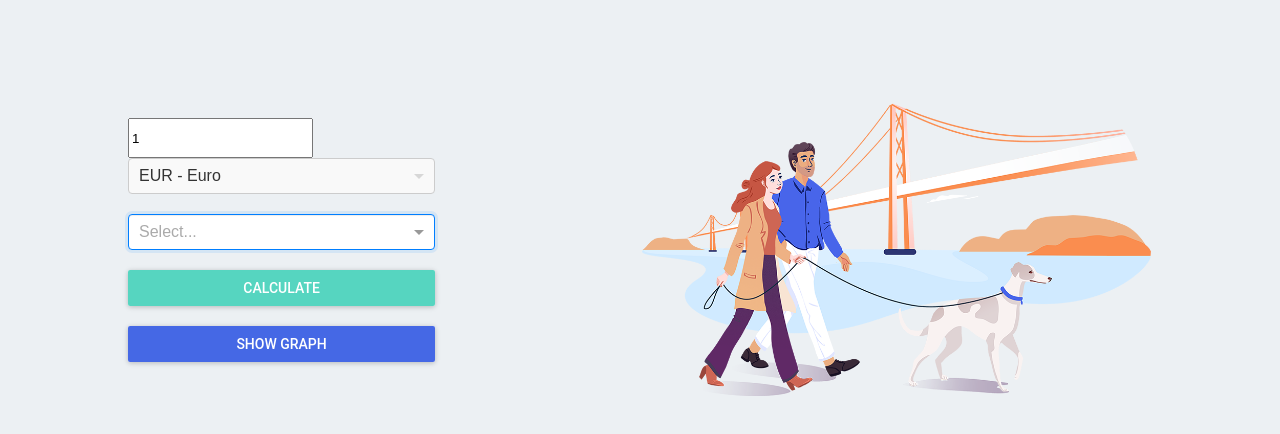
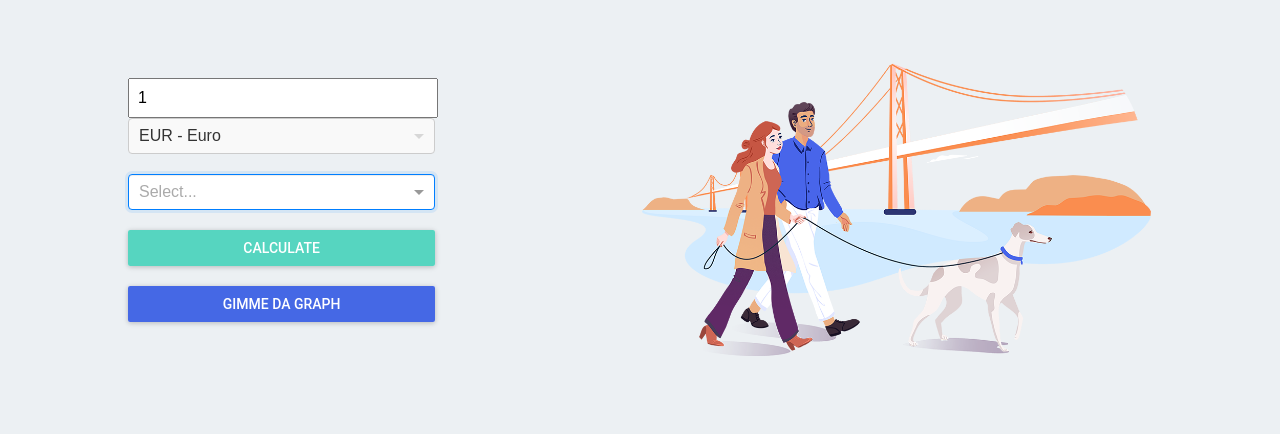
Before and after one commit to rupasov/currency-converter, a React (Create React App) app: page / in a window 1280 px wide. Shown: the top 434 px of the page. Built offline with nearby package versions, Linux system fonts and the light colour scheme; no server answers.

Commit message:
Styling and some refactoring

```diff
--- a/src/App.css
+++ b/src/App.css
@@ -1,10 +1,15 @@
 body {
   background-color: #ECF0F3;
+}
+
+input[type="text"] {
+  font-size: 16px;
+  padding-left: 8px;
 }
 
 .App {
   display: flex;
   flex-direction: row;
   justify-content: center;
-  margin-top: 100px;
+  margin-top: 60px;
 }
--- a/src/App.js
+++ b/src/App.js
@@ -1,11 +1,17 @@
 import React, { Component } from 'react';
 import { connect } from 'react-redux';
 import RaisedButton from 'material-ui/RaisedButton';
-import StatesField from './components/DropDown';
+import DropDown from './components/DropDown';
 import NumberInput from './components/NumberInput';
 import { AreaChart } from 'react-easy-chart';
 import { getRate } from './utils/requests';
-import { fetchSymbols, changeAmount, calcRate, getGraph } from './actions';
+import {
+  fetchSymbols,
+  changeAmount,
+  calcRate,
+  getGraph,
+  changeTargetCurrency
+} from './actions';
 import './App.css';
 import { format } from 'date-fns';
 import coupleWithDog from './img/doggos_walk.png';
@@ -23,6 +29,7 @@ class App extends Component {
       symbols,
       calcRate,
       getGraph,
+      changeTargetCurrency,
       convertedValue,
       targetCurrency,
       historicalData
@@ -41,14 +48,18 @@ class App extends Component {
             <br />
             <NumberInput onChange={changeAmount} value={amount} />
             <div style={{ width: '80%', marginBottom: '20px' }}>
-              <StatesField
+              <DropDown
                 disabled
                 selectValue="EUR"
-                options={[{ label: 'EUR - Euro', value: 'EUR' }]}
+                symbols={[{ label: 'EUR - Euro', value: 'EUR' }]}
               />
             </div>
             <div style={{ width: '80%', marginBottom: '20px' }}>
-              <StatesField selectValue="USD" options={symbols} />
+              <DropDown
+                selectValue="USD"
+                symbols={symbols}
+                onChange={changeTargetCurrency}
+              />
             </div>
             <div style={{ marginBottom: '20px', width: '80%' }}>
               <RaisedButton
@@ -59,9 +70,9 @@ class App extends Component {
                 onClick={() => calcRate(targetCurrency)}
               />
             </div>
-            <div style={{ marginBottom: '20px', width: '80%' }}>
+            <div style={{ marginBottom: '60px', width: '80%' }}>
               <RaisedButton
-                label="Show Graph"
+                label="Gimme Da Graph"
                 fullWidth
                 labelColor="#ffffff"
                 backgroundColor="#4568E5"
@@ -83,7 +94,7 @@ class App extends Component {
                   displayType={'text'}
                 />
                 <NumberFormat
-                  value={parseFloat(convertedValue).toFixed(6)}
+                  value={convertedValue}
                   suffix={` ${targetCurrency}`}
                   thousandSeparator
                   displayType={'text'}
@@ -123,6 +134,7 @@ const mapStateToProps = ({ currency }) => ({
 const mapDispatchToProps = {
   fetchSymbols,
   changeAmount,
+  changeTargetCurrency,
   calcRate,
   getGraph
 };
--- a/src/Components/DropDown.js
+++ b/src/Components/DropDown.js
@@ -1,12 +1,9 @@
 import React, { Component } from 'react';
 import PropTypes from 'prop-types';
-import { connect } from 'react-redux';
 import Select from 'react-select';
 import 'react-select/dist/react-select.css';
 
-import { fetchSymbols, changeTargetCurrency } from '../actions';
-
-class StatesField extends Component {
+class DropDown extends Component {
   state = {
     disabled: this.props.disabled,
     searchable: this.props.searchable,
@@ -16,14 +13,14 @@ class StatesField extends Component {
   };
 
   updateValue = newValue => {
-    this.props.changeTargetCurrency(newValue);
+    this.props.onChange(newValue);
     this.setState({
       selectValue: newValue
     });
   };
 
   render() {
-    var options = this.props.options;
+    var options = this.props.symbols;
     return (
       <div className="section">
         <Select
@@ -49,14 +46,4 @@ class StatesField extends Component {
   }
 }
 
-const mapStateToProps = ({ currency }) => ({
-  //symbols: currency.symbols,
-  targetCurrency: currency.targetCurrency
-});
-
-const mapDispatchToProps = {
-  fetchSymbols,
-  changeTargetCurrency
-};
-
-export default connect(mapStateToProps, mapDispatchToProps)(StatesField);
+export default DropDown;
--- a/src/components/NumberInput.js
+++ b/src/components/NumberInput.js
@@ -9,7 +9,7 @@ const NumberInput = ({ onChange, value }) => (
       thousandSeparator
       allowNegative={false}
       onValueChange={values => onChange(values.value)}
-      style={{ height: '34px' }}
+      style={{ height: '34px', width: '77%' }}
     />
   </div>
 );
--- a/src/reducers/currency.js
+++ b/src/reducers/currency.js
@@ -32,7 +32,8 @@ const currency = (state = initState, action) => {
     case CHANGE_AMOUNT:
       return {
         ...state,
-        amount: action.amount
+        amount: action.amount,
+        convertedValue: ''
       };
     case SAVE_CURRENT_RATE:
       return {
```
